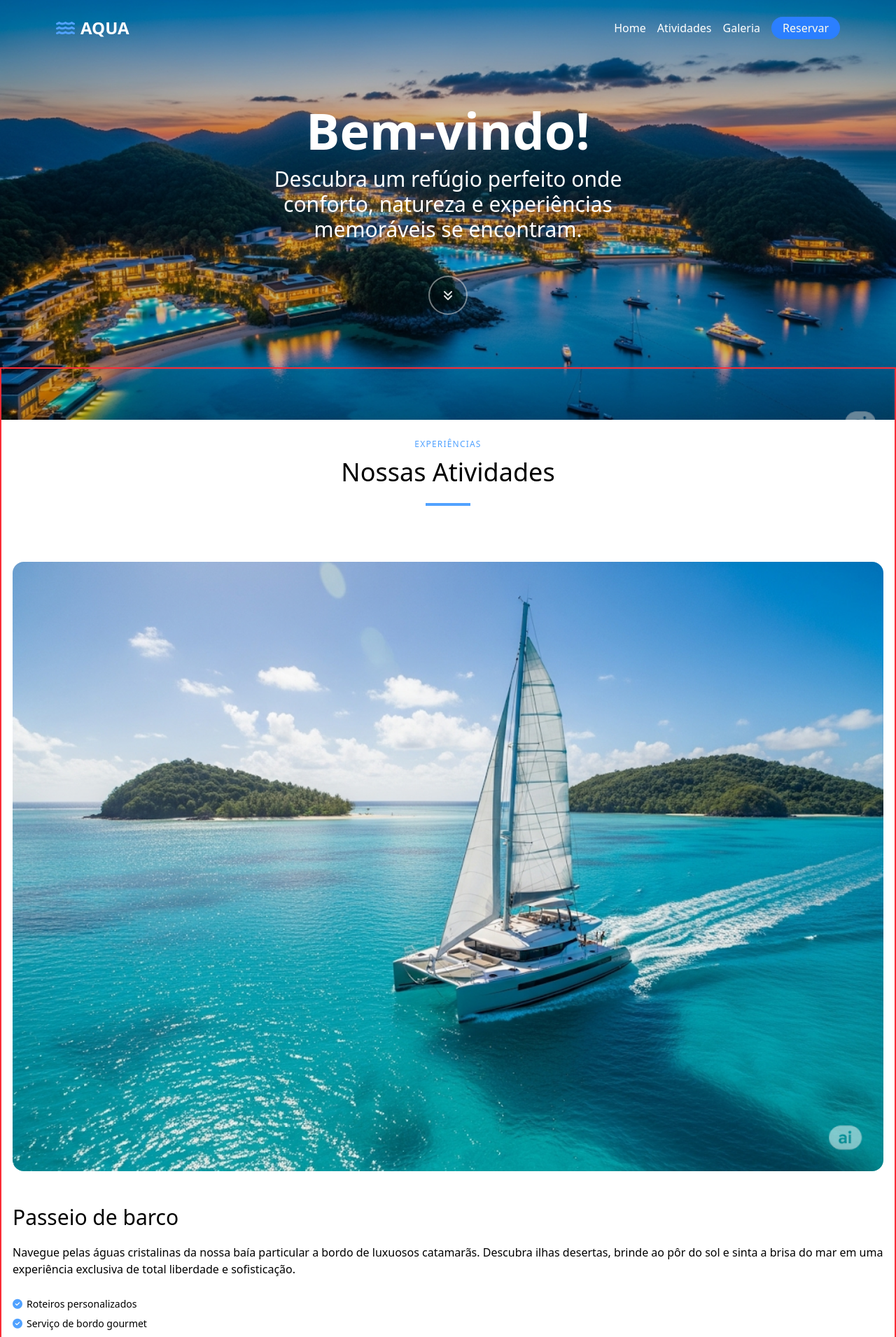
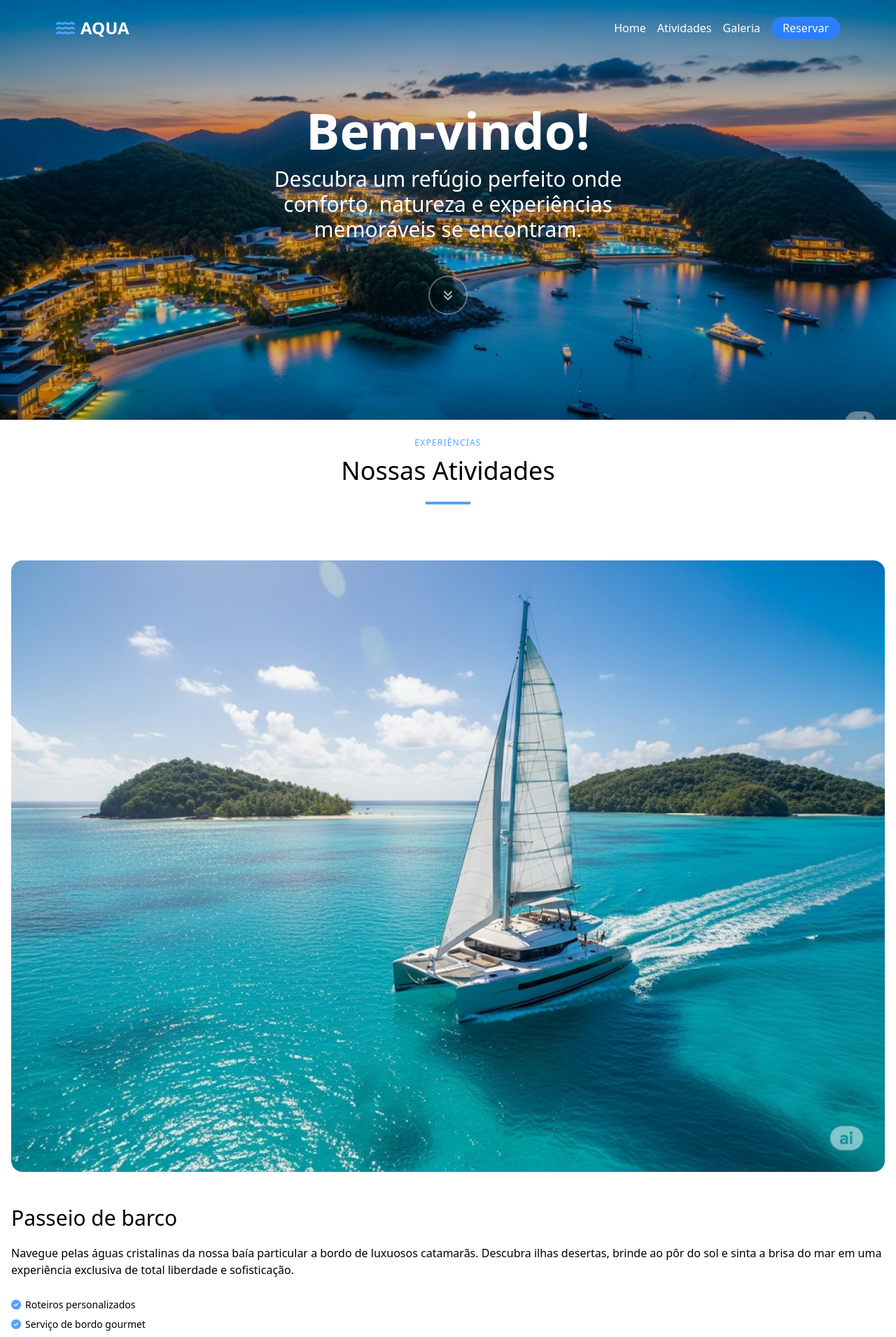
Before and after one commit to julianarocumback/aqua, a React (Vite) app: page / in a window 1280 px wide. Shown: the top 1911 px of the page at 70% size. Built offline with nearby package versions, Linux system fonts and the light colour scheme.

Commit message:
Arrumando as atividades

```diff
--- a/src/components/activities/Activities.jsx
+++ b/src/components/activities/Activities.jsx
@@ -67,13 +67,13 @@ export default function Activities() {
 
 
     return (
-        <section id="activities" className="h-full scroll-mt-[75px] lg:mt-[-75px] pt-25 z-1 relative border-2 border-red-500">
+        <section id="activities" className="h-full scroll-mt-[75px] lg:mt-[-75px] pt-25 z-1 relative">
             <div className="flex flex-col  gap-3 items-center">
                 <span className="text-blue-400 font-medium text-xs tracking-widest">EXPERIÊNCIAS</span>
                 <h2 className="text-4xl">Nossas Atividades</h2>
                 <div className='mt-3 mb-4 h-1 bg-blue-400 w-16'></div>
             </div>
-            <div className='px-4 flex flex-col gap-8 mt-16'>{lista}</div>
+            <div className='px-4 flex flex-col gap-8 mt-16 mb-25'>{lista}</div>
         </section>
     )
 }
--- a/src/components/gallery/Gallery.jsx
+++ b/src/components/gallery/Gallery.jsx
@@ -1,6 +1,6 @@
 export default function Gallery() {
     return (
-        <section>
+        <section className="bg-[#e5e7eb] h-screen">
 
         </section>
     )
```
